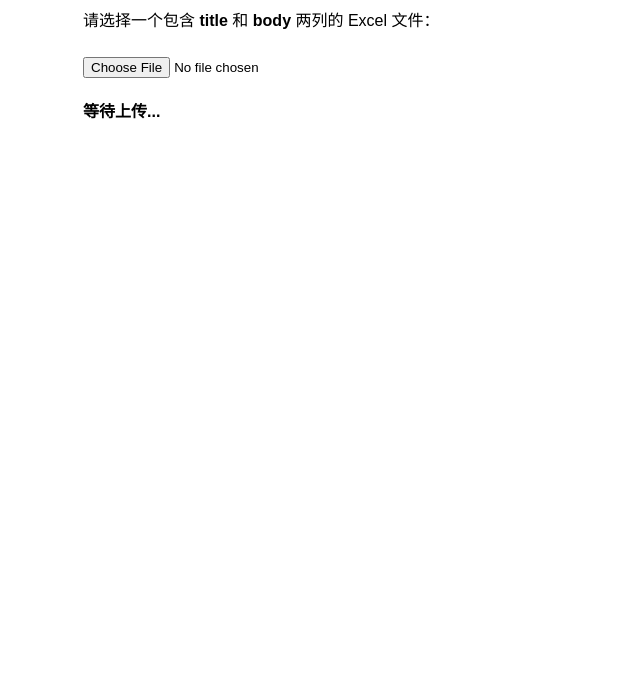
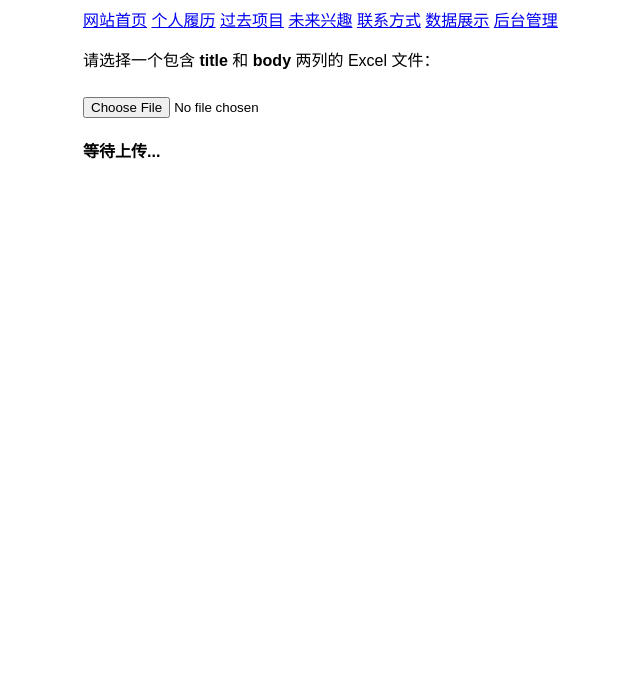
Before and after one commit to ander-ryu/personal-site, a website: page upload.html in a window 1280 px wide. Shown: the part 110-800 px from the top of the page, without its empty margins (257-897 px from the left). Drawn offline with Linux system fonts and the light colour scheme.

Commit message:
Add files via upload

```diff
--- a/upload.html
+++ b/upload.html
@@ -29,6 +29,15 @@
 
 <body>
     <h1>📤 上传 Excel 更新网站内容</h1>
+    <nav>
+        <a href="index.html">网站首页</a>
+        <a href="resume.html">个人履历</a>
+        <a href="previousProject.html">过去项目</a>
+        <a href="futureProject.html">未来兴趣</a>
+        <a href="contact.html">联系方式</a>
+        <a href="display.html">数据展示</a>
+        <a href="upload.html">后台管理</a>
+    </nav>
     <p>请选择一个包含 <b>title</b> 和 <b>body</b> 两列的 Excel 文件：</p>
     <input type="file" id="fileInput" accept=".xlsx" />
     <div id="status">等待上传...</div>
```
Also changed, not shown: contact.html (+1 -0 lines), futureProject.html (+1 -0 lines), previousProject.html (+1 -0 lines).
